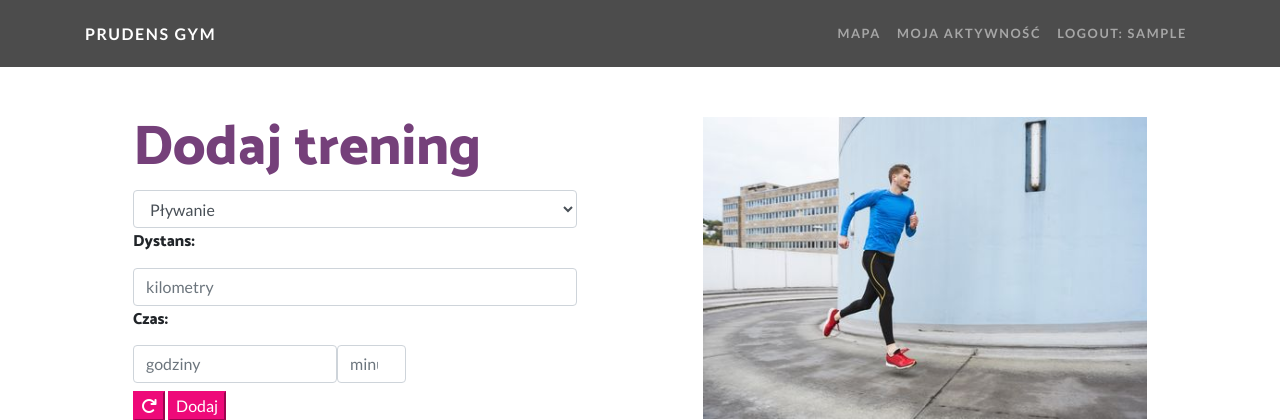
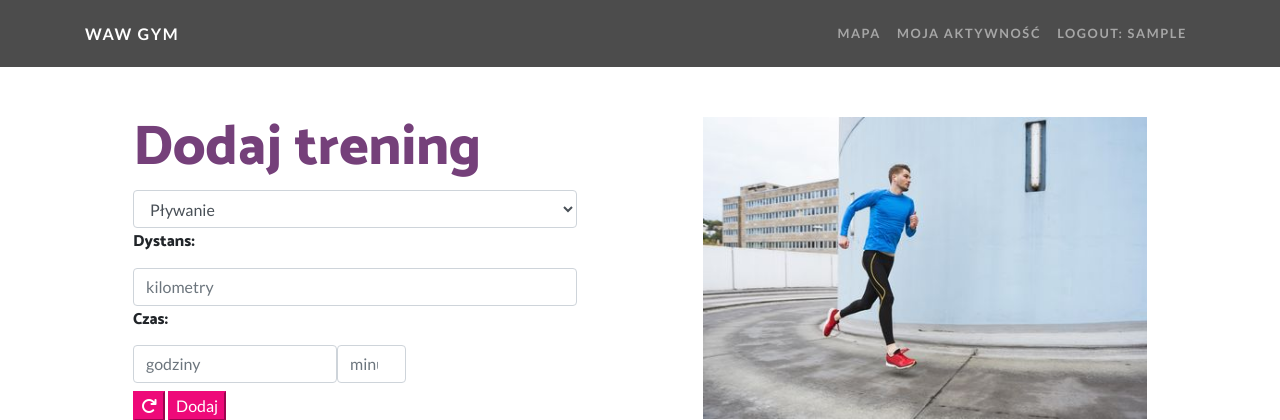
Before and after one commit to Hadamard-WawCode/PruGym, a Flask app: page /myActivity in a window 1280 px wide. Shown: the top 420 px of the page. Run offline with Flask 2, Linux system fonts and the light colour scheme; the visitor is signed in with stand-in values (Sample User, id 1); style sheets or scripts are compiled from the project's sources; some libraries are stand-ins or nearby versions.

Commit message:
modified:   templates/myActivity.html

```diff
--- a/templates/myActivity.html
+++ b/templates/myActivity.html
@@ -30,7 +30,7 @@
   <!-- Navigation -->
   <nav class="navbar navbar-expand-lg navbar-dark navbar-custom">
     <div class="container">
-      <a class="navbar-brand" href="/">Prudens Gym</a>
+      <a class="navbar-brand" href="/">WAW GYM</a>
       <button class="navbar-toggler" type="button" data-toggle="collapse" data-target="#navbarResponsive" aria-controls="navbarResponsive" aria-expanded="false" aria-label="Toggle navigation">
         <span class="navbar-toggler-icon"></span>
       </button>
@@ -80,7 +80,7 @@
                 </select>
                 <div id="gymsports" style="display: none;">
                     <label for="trainplan"><h6>Plan treningowy: </h6></label>
-                    <select style="margin-bottom: 5px;" id="trainplan" class="form-control" name="plan" required>
+                    <select style="margin-bottom: 5px;" id="trainplan" class="form-control" name="trainplan" required>
                         <option value="beginner">Początkujący</option>
                         <option value="semi">Średniozaawansowany</option>
                         <option value="pro">Zaawansowany</option>
```
